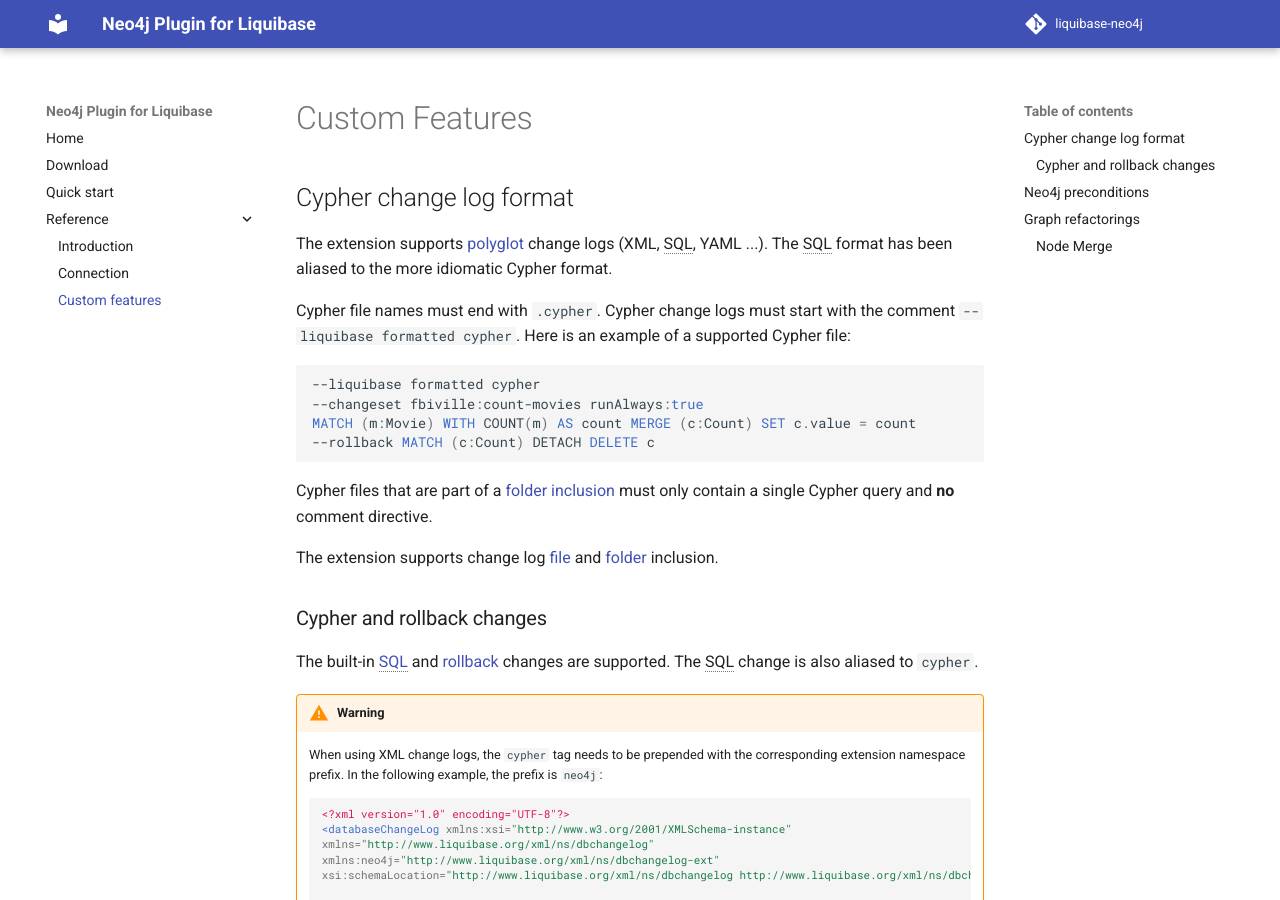
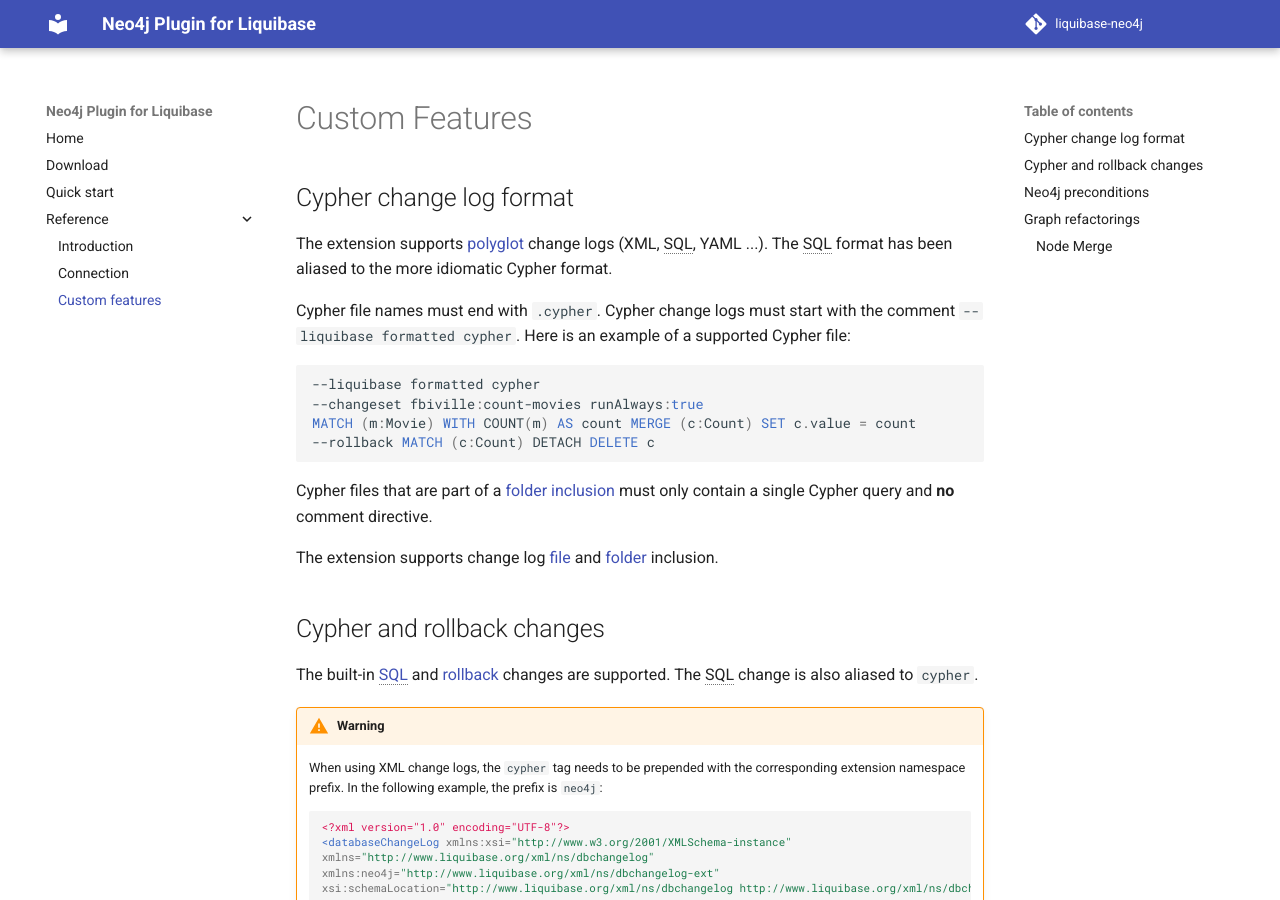
Before and after one commit to liquibase/liquibase-neo4j, an MkDocs documentation site: the page built from docs/reference-custom-features.md, in a window 1280 px wide and 900 px high. Built offline with MkDocs 1.6.1 and Material for MkDocs 9.7.7, drawn with Linux system fonts in a browser that asks for light colours; comment, search, counter and statistics services are not loaded.

Commit message:
Fix headers

````diff
--- a/docs/reference-custom-features.md
+++ b/docs/reference-custom-features.md
@@ -23,7 +23,7 @@ and **no** comment directive.
 The extension supports change log [file](https://docs.liquibase.com/concepts/advanced/include.html)
 and [folder](https://docs.liquibase.com/concepts/advanced/includeall.html) inclusion.
 
-### Cypher and rollback changes
+## Cypher and rollback changes
 
 The built-in [SQL](https://docs.liquibase.com/change-types/community/sql.html)
 and [rollback](https://docs.liquibase.com/workflows/liquibase-community/using-rollback.html) changes are supported.
@@ -92,7 +92,7 @@ All boolean operators are supported.
 
 ## Graph refactorings
 
-#### Node Merge
+### Node Merge
 
 ```xml
 
````
